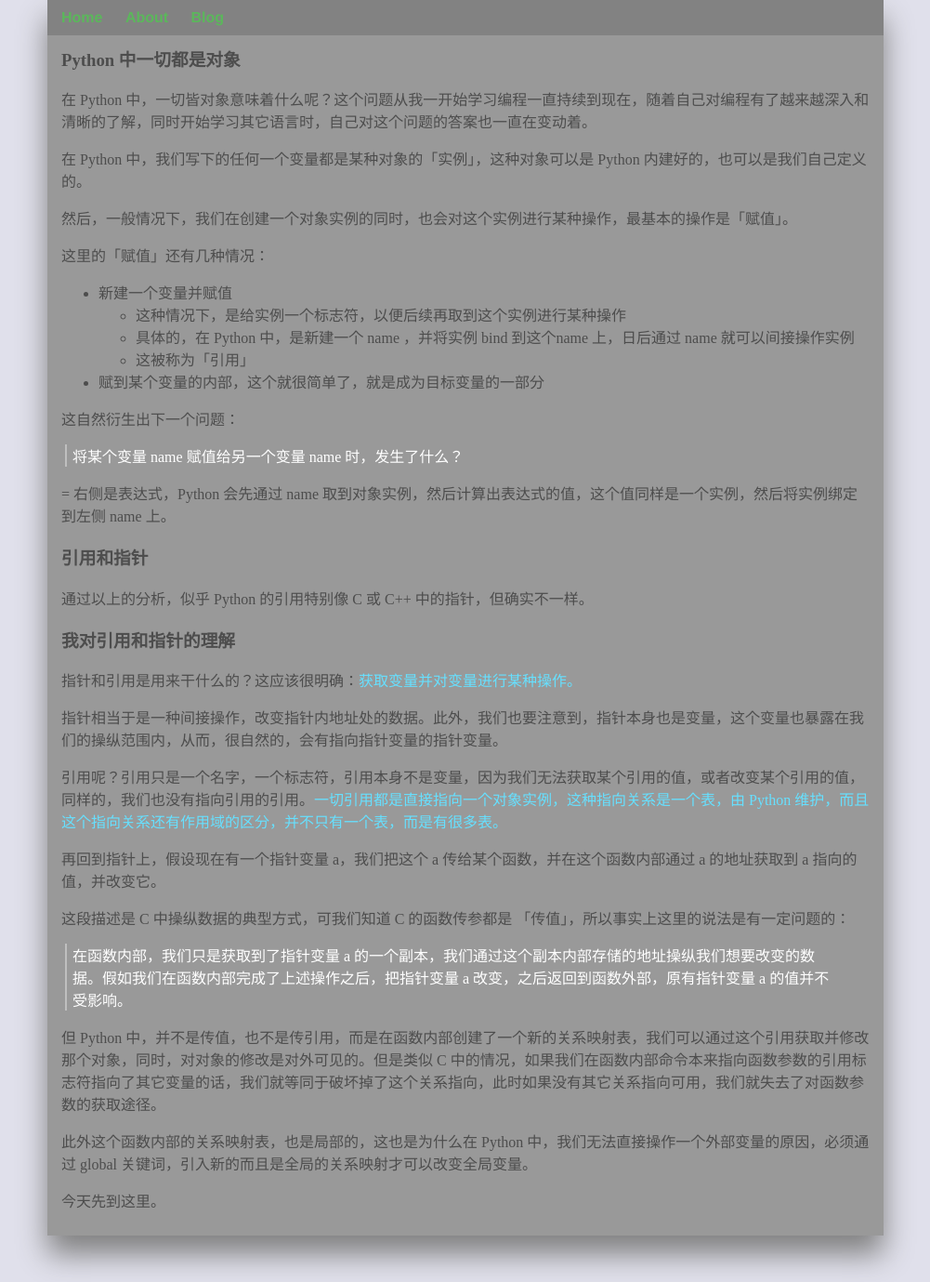
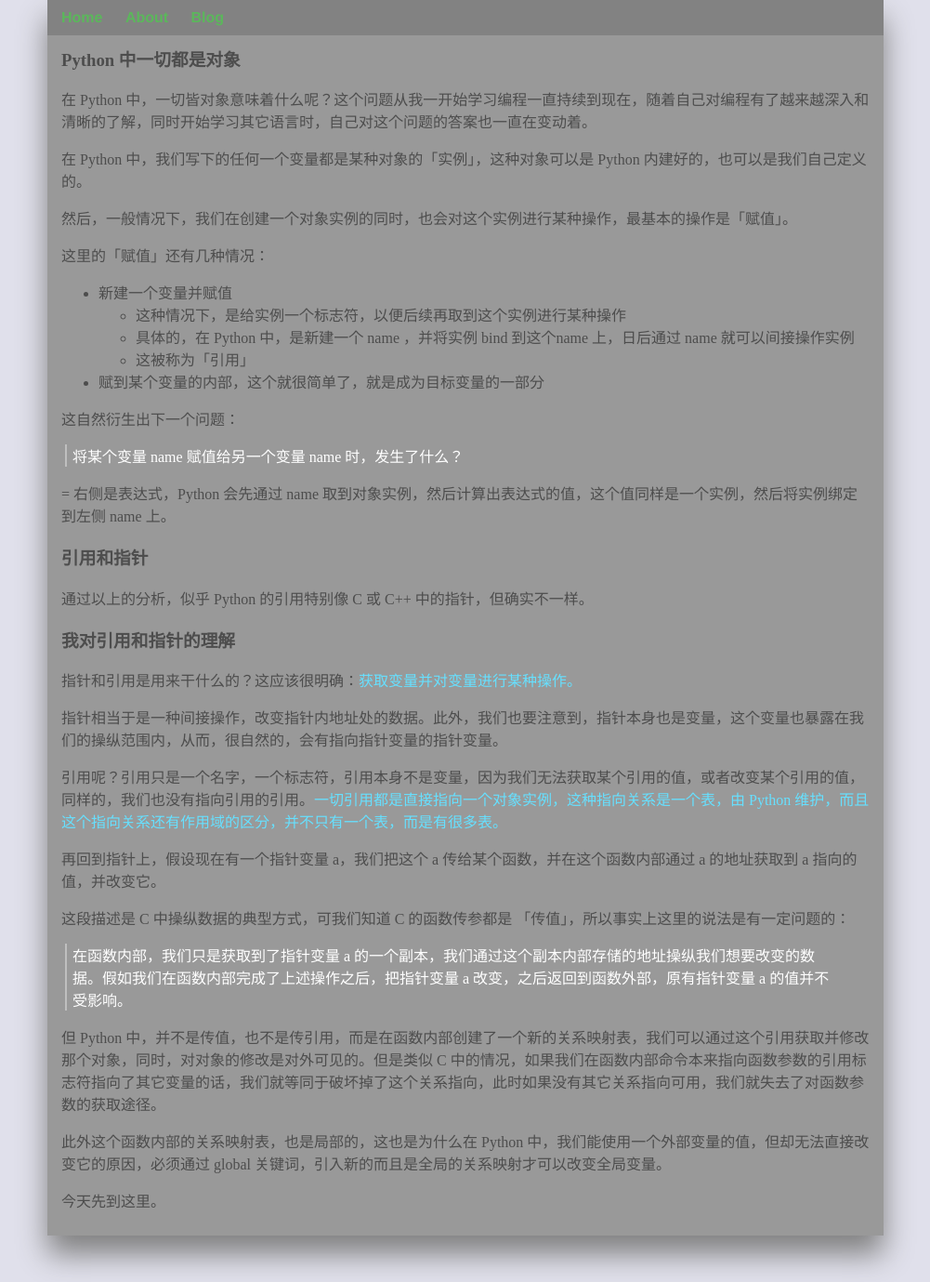
Before and after one commit to xxleyi/xxleyi.github.io, a Jekyll site: the page built from _posts/2017-09-08-由 Python 中一切皆对象说开去.md, in a window 1280 px wide and 1379 px high. Shown: the whole window at 93% size, without its empty margins (139-1140 px from the left). Built offline with Jekyll 4.4.1, drawn with Linux system fonts in a browser that asks for light colours.

Commit message:
update a blog

```diff
--- a/_posts/2017-09-08-由 Python 中一切皆对象说开去.md
+++ b/_posts/2017-09-08-由 Python 中一切皆对象说开去.md
@@ -43,6 +43,6 @@
 
 但 Python 中，并不是传值，也不是传引用，而是在函数内部创建了一个新的关系映射表，我们可以通过这个引用获取并修改那个对象，同时，对对象的修改是对外可见的。但是类似 C 中的情况，如果我们在函数内部命令本来指向函数参数的引用标志符指向了其它变量的话，我们就等同于破坏掉了这个关系指向，此时如果没有其它关系指向可用，我们就失去了对函数参数的获取途径。
 
-此外这个函数内部的关系映射表，也是局部的，这也是为什么在 Python 中，我们无法直接操作一个外部变量的原因，必须通过 global 关键词，引入新的而且是全局的关系映射才可以改变全局变量。
+此外这个函数内部的关系映射表，也是局部的，这也是为什么在 Python 中，我们能使用一个外部变量的值，但却无法直接改变它的原因，必须通过 global 关键词，引入新的而且是全局的关系映射才可以改变全局变量。
 
 今天先到这里。
```
